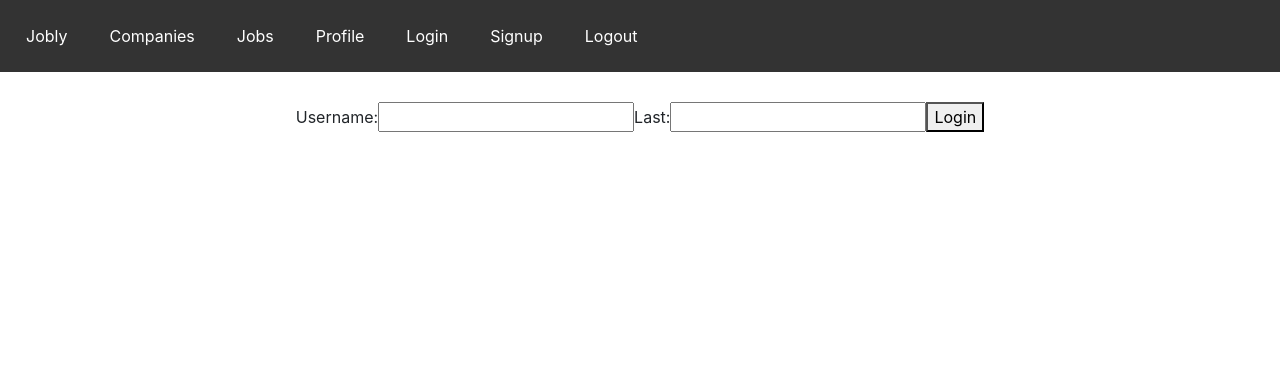
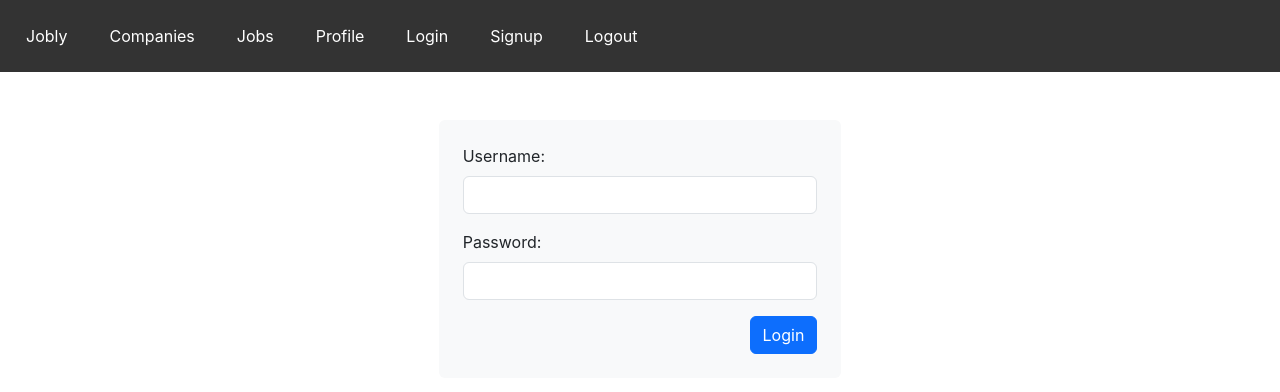
Before and after one commit to Lindsey-Ipson/jobly-frontend, a React (Create React App) app: page /login in a window 1280 px wide. Shown: the top 392 px of the page. Built offline with nearby package versions, Linux system fonts and the light colour scheme; no server answers.

Commit message:
added login functionality

```diff
--- a/package.json
+++ b/package.json
@@ -8,6 +8,7 @@
     "@testing-library/user-event": "^13.5.0",
     "axios": "^1.6.3",
     "bootstrap": "^5.3.2",
+    "jwt-decode": "^4.0.0",
     "react": "^18.2.0",
     "react-dom": "^18.2.0",
     "react-router-dom": "^6.21.1",
--- a/src/App.js
+++ b/src/App.js
@@ -1,15 +1,69 @@
-import { BrowserRouter, Route, Navigate } from "react-router-dom";
+import React, { useState, useEffect } from "react";
+import { BrowserRouter } from "react-router-dom";
+// import jwtDecode from "jwt-decode";
+import { jwtDecode } from "jwt-decode";
 import RoutesList from "./routes/RoutesList";
 import NavBar from "./navigation/NavBar";
+import JoblyApi from "./common/api";
+import LoadingSpinner from "./common/LoadingSpinner";
 import './App.css';
 
 function App() {
+
+  const [token, setToken] = useState(null);
+  const [currentUser, setCurrentUser] = useState(null);
+  const [userInfoLoaded, setUserInfoLoaded] = useState(false);
+
+  useEffect(() => {
+    async function getCurrentUser() {
+      if (token) {
+        try {
+          let { username } = jwtDecode(token);
+          JoblyApi.token = token;
+          let currentUser = await JoblyApi.getCurrentUser(username);
+          setCurrentUser(currentUser);
+        } catch (err) {
+          setCurrentUser(null);
+        }
+      }
+      setUserInfoLoaded(true);
+    }
+    setUserInfoLoaded(false);
+    getCurrentUser();
+  }
+  , [token]);
+
+  async function login (data) {
+    try {
+      let token = await JoblyApi.login(data);
+      setToken(token);
+      console.log("token", token);
+      return {loggedIn: true};
+    }
+    catch (errs) {
+      console.error("Attempt to login failed.", "Errors:", errs);
+      return {loggedIn: false, errs: errs}
+    };
+    }
+
+  async function signup (data) {
+    try {
+      let token = await JoblyApi.signup(data);
+      setToken(token);
+      return "Signed up!";
+    }
+    catch (err) {
+      return err;
+    }
+  }
+
+  if (!userInfoLoaded) return <LoadingSpinner />;
 
   return (
     <div className="App">
       <BrowserRouter>
         <NavBar />
-        <RoutesList />
+        <RoutesList login={ login } signup={ signup }/>
       </BrowserRouter>
     </div>
   );
--- /dev/null
+++ b/src/common/ErrorAlert.css
@@ -0,0 +1,4 @@
+/* .alert {
+    margin: 20px;
+    padding: 0px;
+} */
--- /dev/null
+++ b/src/common/ErrorAlert.js
@@ -0,0 +1,17 @@
+import React from 'react';
+import './ErrorAlert.css';
+
+function ErrorAlert({alertType = "danger", errs }) {
+  console.log("ErrorAlert", errs)
+  return (
+    <div className={`alert alert-${alertType} d-flex align-items-center justify-content-center`} role="alert">
+      {errs.map(err => (
+        <p key={err}>
+          {err}
+        </p>
+      ))}
+    </div>
+  );
+}
+
+export default ErrorAlert;
--- a/src/common/api.js
+++ b/src/common/api.js
@@ -53,6 +53,25 @@ class JoblyApi {
     return res.jobs;
   }
 
+  static async getCurrentUser(username) {
+    let res = await this.request(`users/${username}`);
+    return res.user;
+  }
+
+  static async signup(data) {
+    let res = await this.request(`auth/register`, data, "post");
+    return res.token;
+  }
+
+  static async login(data) {
+    let res = await this.request(`auth/token`, data, "post");
+    return res.token;
+  }
+
+
+
+
+
 
   // obviously, you'll add a lot here ...
 
--- a/src/forms/LoginForm.js
+++ b/src/forms/LoginForm.js
@@ -1,17 +1,16 @@
 import React, { useState } from "react";
+import { useNavigate } from "react-router-dom";
+import ErrorAlert from "../common/ErrorAlert";
 
-function LoginForm () {
-
-  const handleSubmit = evt => {
-    evt.preventDefault();
-
-    // do something with the data submitted
-  };
+function LoginForm ({ login }) {
+  const navigate = useNavigate();
 
   const [formData, setFormData] = useState({
     username: "",
     password: ""
   });
+
+  const [errors, setErrors] = useState([]);
 
   const handleChange = evt => {
     const { name, value } = evt.target;
@@ -21,25 +20,56 @@ function LoginForm () {
     }));
   };
 
+  async function handleSubmit (evt) {
+    evt.preventDefault();
+
+    const loginRes = await login(formData);
+    if (loginRes.loggedIn) {
+    navigate("/companies");
+    }
+    else {
+      console.log("loginRes", loginRes)
+      setErrors(loginRes.errs);
+    }
+  }
+
   return (
-    <form onSubmit={handleSubmit}>
-      <label htmlFor="username">Username:</label>
+    <div className="LoginForm">
+      <div className="container col-md-6 col-lg-4 mt-5">
+        <form onSubmit={handleSubmit} className="bg-light p-4 rounded">
+          <div className="mb-3 text-start">
+            <label htmlFor="username" className="form-label">Username:</label>
             <input
               id="username"
               name="username"
               value={formData.username}
               onChange={handleChange}
+              type="text"
+              className="form-control"
+              required
             />
+          </div>
 
-      <label htmlFor="password">Last:</label>
+          <div className="mb-3 text-start">
+            <label htmlFor="password" className="form-label">Password:</label>
             <input
               id="password"
               name="password"
               value={formData.password}
               onChange={handleChange}
+              type="password"
+              className="form-control"
+              required
             />
-      <button>Login</button>
+          </div>
+
+          {errors.length ? <ErrorAlert alertType="danger" errs={errors} /> : null}
+          <div className="text-end">
+            <button type="submit" className="btn btn-primary">Login</button>
+          </div>
         </form>
+      </div>
+    </div>
   );
 };
 
--- a/src/routes/RoutesList.js
+++ b/src/routes/RoutesList.js
@@ -14,7 +14,7 @@ import CompanyCard from "../companies/CompanyCard";
 import JobCard from "../jobs/JobCard";
 
 
-function RoutesList() {
+function RoutesList({ login, signup }) {
 
   return (
     <Routes>
@@ -27,7 +27,7 @@ function RoutesList() {
 
       <Route path="/companies/:handle" element={<CompanyDetails />} />
       <Route path="/jobs" element={<JobList />} />
-      <Route path="/login" element={<LoginForm />} />
+      <Route path="/login" element={<LoginForm login={ login }/>} />
       <Route path="/signup" element={<SignupForm />} />
       <Route path="/profile" element={<EditProfileForm />} />
       </ Routes>
@@ -35,46 +35,3 @@ function RoutesList() {
 }
 
 export default RoutesList;
-
-// import React from "react";
-// import { BrowserRouter, Route, Routes, Navigate } from "react-router-dom";
-// import Homepage from "../homepage/Homepage";
-// import CompanyList from "../companies/CompanyList";
-// import CompanyDetails from "../companies/CompanyDetails";
-// import JobList from "../jobs/JobList";
-// import LoginForm from "../forms/LoginForm";
-// import SignupForm from "../forms/SignupForm";
-// import EditProfileForm from "../forms/EditProfileForm";
-// import NavBar from "../navigation/NavBar";
-
-// // TODO: delete later
-// import CompanyCard from "../companies/CompanyCard";
-// import JobCard from "../jobs/JobCard";
-
-
-// function App() {
-
-//   return (
-//     <div className="App">
-//       <BrowserRouter>
-//         <NavBar />
-//         <Routes>
-//           <Route path="/" element={<Homepage />} />
-//           <Route path="companies" element={<CompanyList />} />
-
-//           {/* TODO: delete later */}
-//           <Route path="/companycard" element = {<CompanyCard />} />
-//           <Route path="/jobcard" element = {<JobCard />} />
-
-//           <Route path="/companies/:handle" element={<CompanyDetails />} />
-//           <Route path="/jobs" element={<JobList />} />
-//           <Route path="/login" element={<LoginForm />} />
-//           <Route path="/signup" element={<SignupForm />} />
-//           <Route path="/profile" element={<EditProfileForm />} />
-//         </Routes>
-//       </BrowserRouter>
-//     </div>
-//   );
-// }
-
-// export default App;
```
Also changed, not shown: 1 other file (tests, documents, lock files or other folders). Lines whose indentation alone changed are shown as unchanged.
